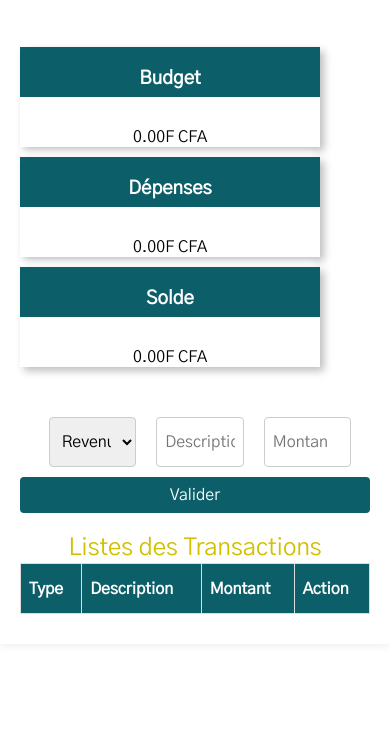
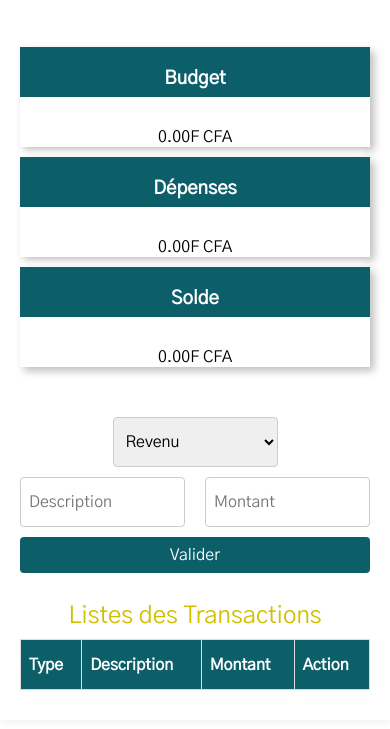
Before and after one commit to babacarth7/gestion-de-budget, a plain HTML site: page index.html in a window 390 px wide. Shown: the part 83-812 px from the top of the page. Drawn offline with Linux system fonts and the light colour scheme.

Commit message:
added mobile responsive

```diff
--- a/css/styles.css
+++ b/css/styles.css
@@ -47,11 +47,11 @@
     gap: 10px;
     flex-direction: column;
     justify-content: space-between;
-    flex-wrap: wrap;
     align-items: center;
     box-shadow: 4px 4px 8px #bebebe, -4px -4px 8px #fff;
     color: white;
 }
+
 
 #summary div h3 {
     background-color: #0C5E69;
@@ -90,6 +90,7 @@
 #transactionsTable caption {
     color: #D1C000;
     font-size: 24px;
+    padding: 8px;
 }
 
 #addTransactionForm {
@@ -146,3 +147,38 @@ form select {
     cursor: pointer;
     font-size: 16px;
 }
+
+/* Styles réactifs pour les écrans plus petits (jusqu'à 600px) */
+@media only screen and (max-width: 600px) {
+    #budget-container {
+        width: 100%;
+    }
+
+    #summary {
+        flex-direction: column;
+        align-items: flex-start;
+    }
+
+    #summary div {
+        width: 100%;
+        height: 100px;
+    }
+
+    #summary div h3 {
+        background-color: #0C5E69;
+        width: 100%;
+        margin: 0;
+        padding: 20px;
+        height: 50px;
+        text-align: center;
+    }
+
+    #addTransactionForm input,
+    form select {
+        width: calc(50% - 10px);
+    }
+
+    #addTransactionForm button {
+        width: 100%;
+    }
+}
```
